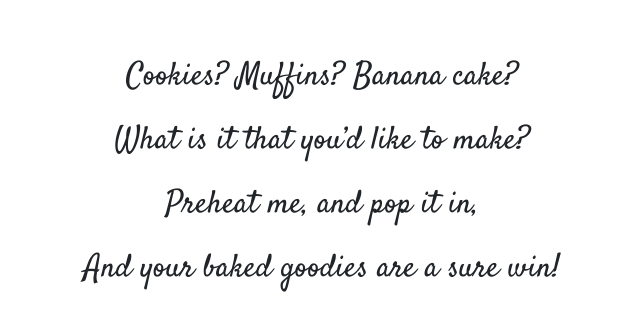
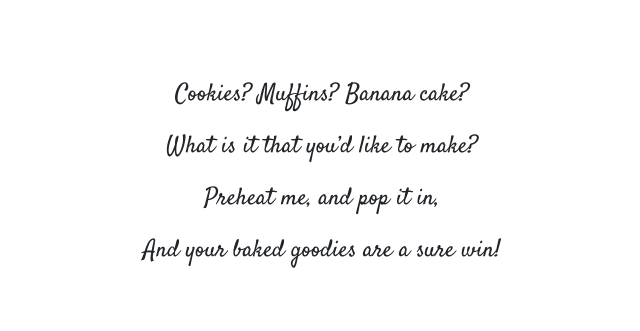
Before and after one commit to patitojuanperez1/fcm, a plain HTML site: page 387196245.html in a window 1280 px wide. Shown: the part 219-550 px from the top of the page, without its empty margins (318-958 px from the left). Drawn offline with nearby package versions, Linux system fonts and the light colour scheme.

Commit message:
Update 387196245.html

```diff
--- a/387196245.html
+++ b/387196245.html
@@ -14,7 +14,7 @@
 
 </style>
 <body>
-	<div style="width: 100%; height: 100vh; display: flex; align-items: center; justify-content: center; flex-direction: column; font-family: 'Satisfy', cursive; font-size: 32px">
+	<div style="width: 100%; height: 100vh; display: flex; align-items: center; justify-content: center; flex-direction: column; font-family: 'Satisfy', cursive; font-size: 24px; padding: 10px">
 
 		<p>Cookies? Muffins? Banana cake?</p>
 		<p>What is it that you’d like to make?</p>
```
